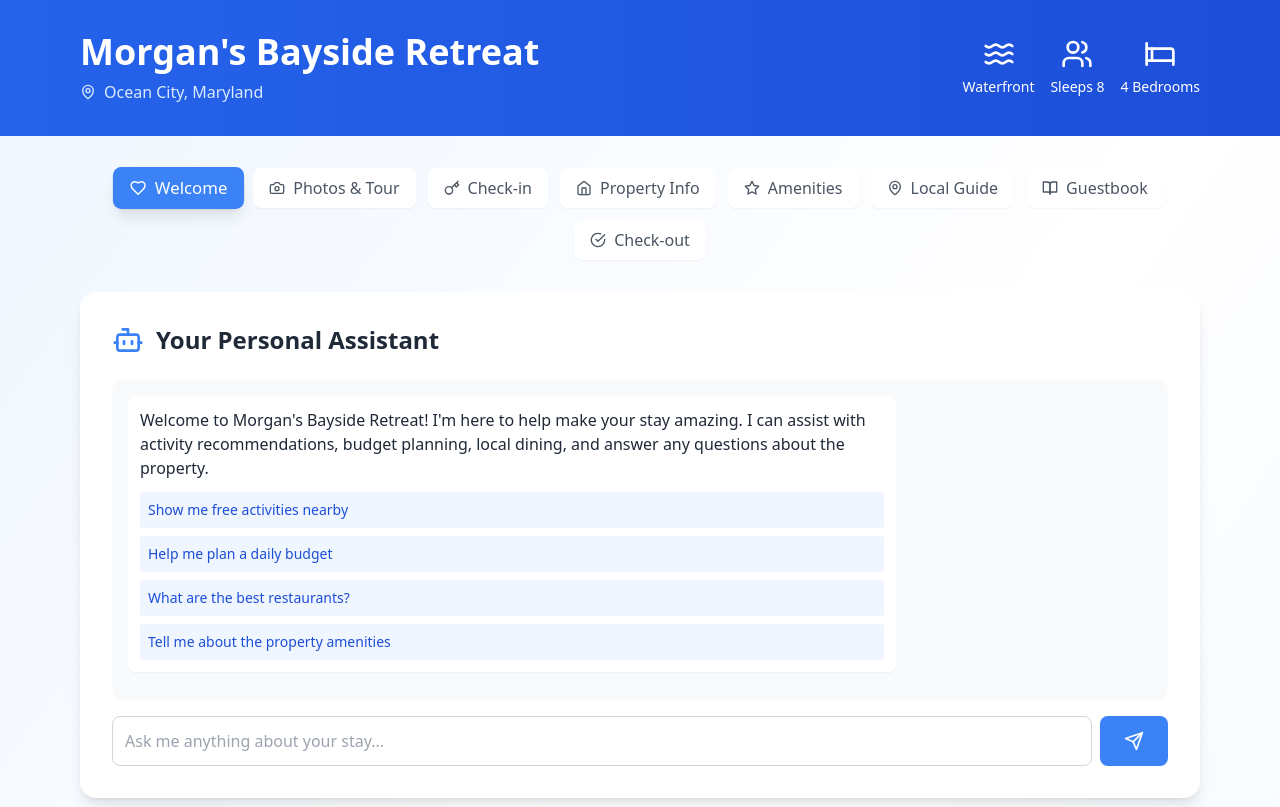
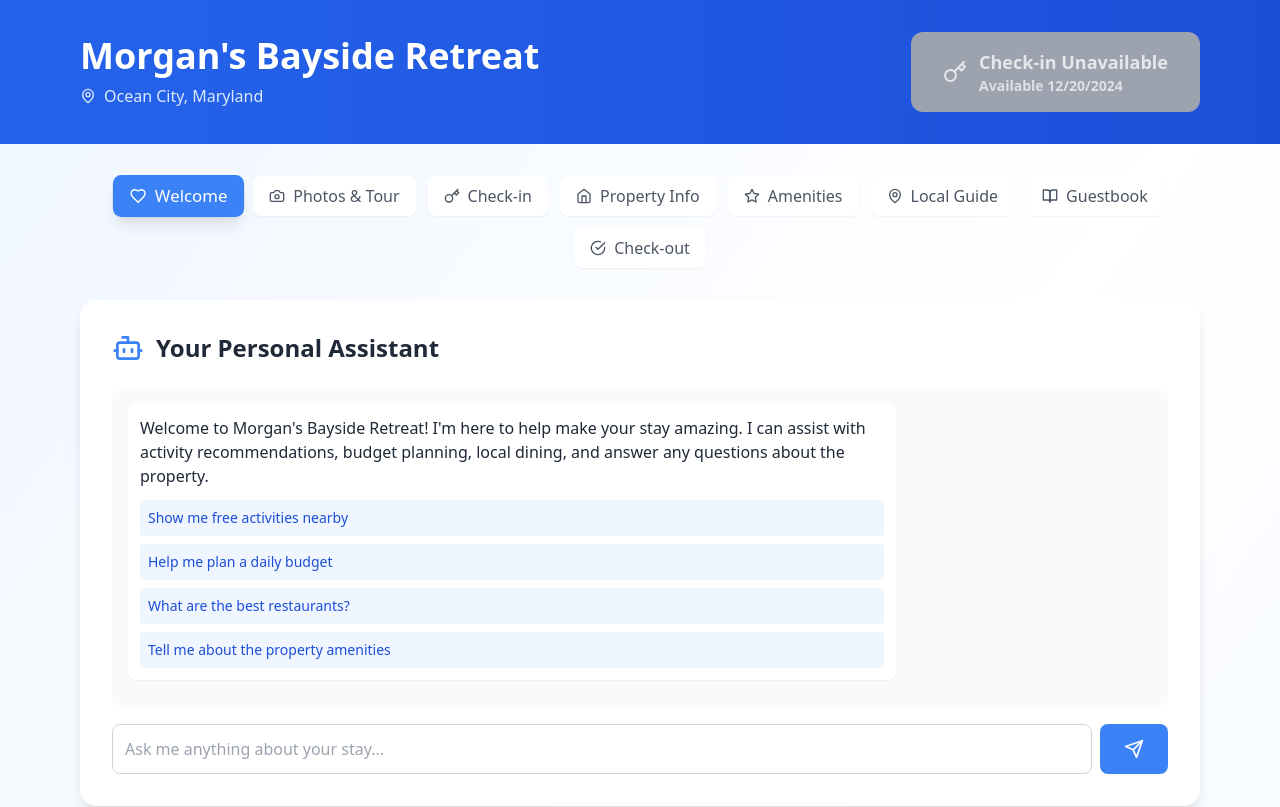
Before and after one commit to rentalguy/mbr, a React (Vite) app: page / in a window 1280 px wide. Shown: the top 807 px of the page. Built offline with nearby package versions, Linux system fonts and the light colour scheme.

Commit message:
Replace Header Info with Check-in Button

```diff
--- a/src/App.tsx
+++ b/src/App.tsx
@@ -134,8 +134,13 @@ const App = () => {
     allowFacebookPost: true
   });
 
-  // Check if today is check-in day (for demo, we'll make it always available)
-  const isCheckInDay = true;
+  // Check-in date logic - for demo, let's simulate different scenarios
+  const reservationCheckInDate = new Date('2024-12-20'); // Example check-in date
+  const today = new Date();
+  const isCheckInDay = today.toDateString() === reservationCheckInDate.toDateString();
+
+  // For demo purposes, you can uncomment the line below to always enable check-in
+  // const isCheckInDay = true;
 
   const sections = [
     { id: 'welcome', label: 'Welcome', icon: Heart },
@@ -500,19 +505,47 @@ Thank you for choosing our waterfront getaway in Ocean City, MD!
                 <span>Ocean City, Maryland</span>
               </div>
             </div>
-            <div className="hidden md:flex items-center space-x-4">
-              <div className="text-center">
-                <Waves className="w-8 h-8 mx-auto mb-1" />
-                <span className="text-sm">Waterfront</span>
-              </div>
-              <div className="text-center">
-                <Users className="w-8 h-8 mx-auto mb-1" />
-                <span className="text-sm">Sleeps 8</span>
-              </div>
-              <div className="text-center">
-                <Bed className="w-8 h-8 mx-auto mb-1" />
-                <span className="text-sm">4 Bedrooms</span>
-              </div>
+
+            {/* Check-in Button */}
+            <div className="hidden md:block">
+              <button
+                onClick={() => isCheckInDay && setShowCheckInModal(true)}
+                disabled={!isCheckInDay}
+                className={`px-8 py-4 rounded-xl font-bold text-lg transition-all duration-200 flex items-center space-x-3 ${
+                  isCheckInDay
+                    ? 'bg-green-500 text-white hover:bg-green-600 shadow-lg hover:shadow-xl transform hover:scale-105'
+                    : 'bg-gray-400 text-gray-200 cursor-not-allowed'
+                }`}
+              >
+                <Key className="w-6 h-6" />
+                <div className="text-left">
+                  <div className="text-lg font-bold">
+                    {isCheckInDay ? 'Check In Now' : 'Check-in Unavailable'}
+                  </div>
+                  <div className="text-sm opacity-90">
+                    {isCheckInDay
+                      ? 'Ready for your arrival!'
+                      : `Available ${reservationCheckInDate.toLocaleDateString()}`
+                    }
+                  </div>
+                </div>
+              </button>
+            </div>
+
+            {/* Mobile Check-in Button */}
+            <div className="md:hidden">
+              <button
+                onClick={() => isCheckInDay && setShowCheckInModal(true)}
+                disabled={!isCheckInDay}
+                className={`px-4 py-3 rounded-lg font-bold transition-all duration-200 flex items-center space-x-2 ${
+                  isCheckInDay
+                    ? 'bg-green-500 text-white hover:bg-green-600'
+                    : 'bg-gray-400 text-gray-200 cursor-not-allowed'
+                }`}
+              >
+                <Key className="w-5 h-5" />
+                <span>{isCheckInDay ? 'Check In' : 'Unavailable'}</span>
+              </button>
             </div>
           </div>
         </div>
@@ -625,7 +658,7 @@ Thank you for choosing our waterfront getaway in Ocean City, MD!
                 <div className="grid md:grid-cols-3 gap-4 text-gray-700">
                   <div>
                     <p className="font-medium">Check-in</p>
-                    <p className="text-lg">Today, 4:00 PM</p>
+                    <p className="text-lg">{reservationCheckInDate.toLocaleDateString()}, 4:00 PM</p>
                   </div>
                   <div>
                     <p className="font-medium">Check-out</p>
@@ -734,7 +767,7 @@ Thank you for choosing our waterfront getaway in Ocean City, MD!
                     : 'bg-gray-300 text-gray-500 cursor-not-allowed'
                 }`}
               >
-                {isCheckInDay ? 'Complete Check-in Process' : 'Check-in Available on Arrival Day'}
+                {isCheckInDay ? 'Complete Check-in Process' : `Check-in Available ${reservationCheckInDate.toLocaleDateString()}`}
               </button>
             </SectionCard>
           </div>
```
